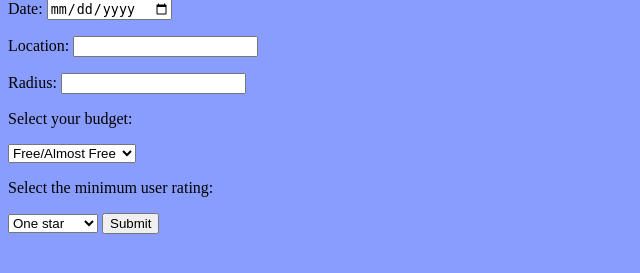
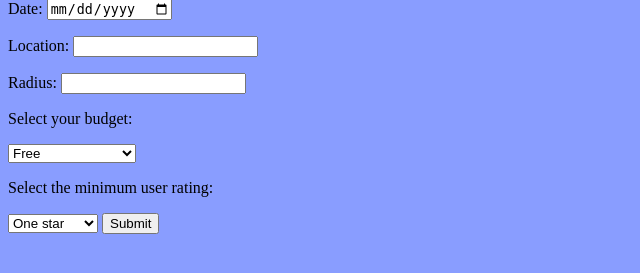
Before and after one commit to seehamrun/PseudoCoders, a Python web app: template templates/search.html in a window 1280 px wide. Shown: the part 164-437 px from the top of the page, without its empty margins (0-640 px from the left). Run offline with Jinja, Linux system fonts and the light colour scheme; the template is opened without the code that fills it, so the values that code supplies are empty.

Commit message:
error catching???

```diff
--- a/static/script.js
+++ b/static/script.js
@@ -6,11 +6,11 @@ function submitClick() {
   loader1.classList.add("cssload-cube")
   loader1.innerHTML = "<div class='cssload-face cssload-x'></div><div class='cssload-face cssload-y'></div><div class='cssload-face cssload-z'></div>"
 
+  var loader2 = document.querySelector('#loadingMessage')
+  loader2.innerHTML = "Your results are loading...!"
+
   var everythingElse = document.querySelector(".regular")
   everythingElse.style.display = "None"
-
-  var loader2 = document.querySelector('#loadingMessage')
-  loader2.innerHTML = "Your results are loading...!"
 }
 
 
--- a/static/style.css
+++ b/static/style.css
@@ -121,6 +121,7 @@ li a:hover:not(.active) {
 } */
 
 #loadingMessage{
+  margin-top: 100px
   text-align: center;
   font-weight: bold;
   font-size: 150%
--- a/templates/search.html
+++ b/templates/search.html
@@ -21,7 +21,7 @@
   <p>Radius: <input type="number" id="radius" name="radius"></p>
   <p>Select your budget:</p>
   <select id="budget" name="budget">
-    <option value="Free/Almost Free ()">Free/Almost Free</option>
+    <option value="Free">Free</option>
     <option value="Inexpensive ($)">Inexpensive($)</option>
     <option value="Intermediate ($$)">Intermediate($$)</option>
     <option value="Expensive ($$$)">Expensive ($$$)</option>
@@ -42,9 +42,7 @@
   <input id="submit" type="submit">
 </form>
 </div>
-
-
-<p id="loadingMessage"></p>
+<div id="loadingMessage"></div>
 <br>
 <div id="futureLoader"></div>
   </body>
```
